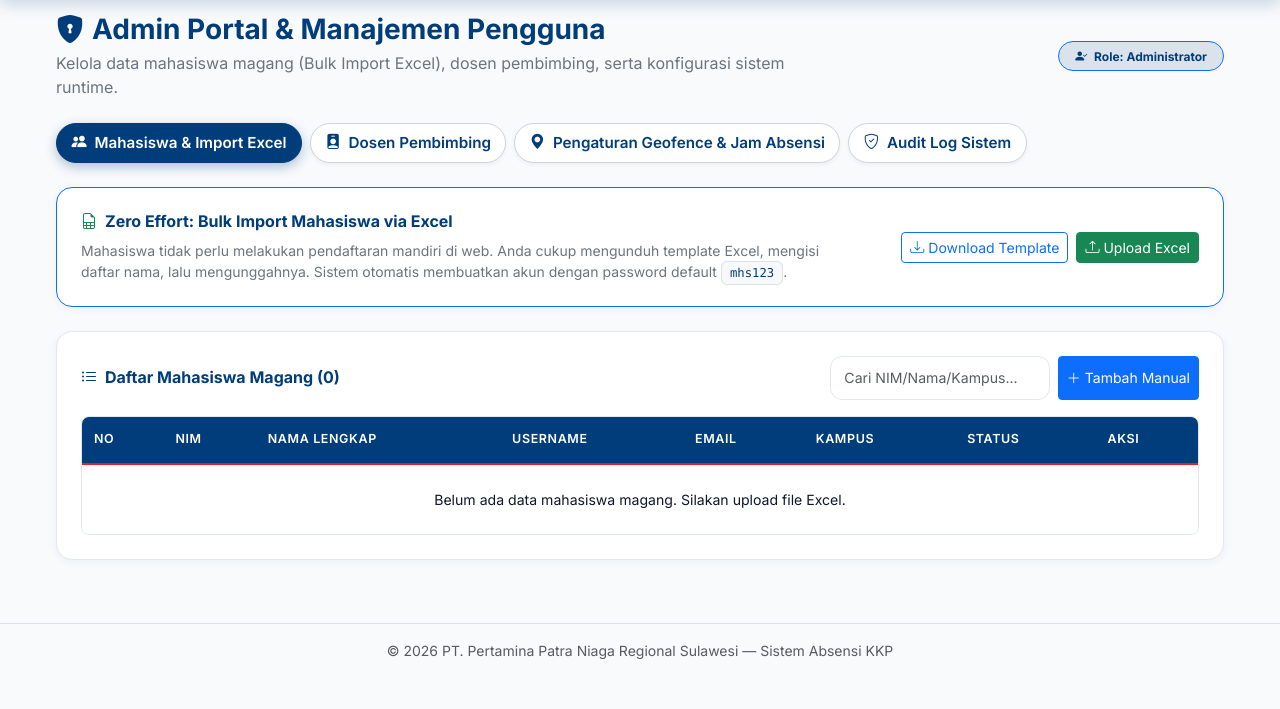
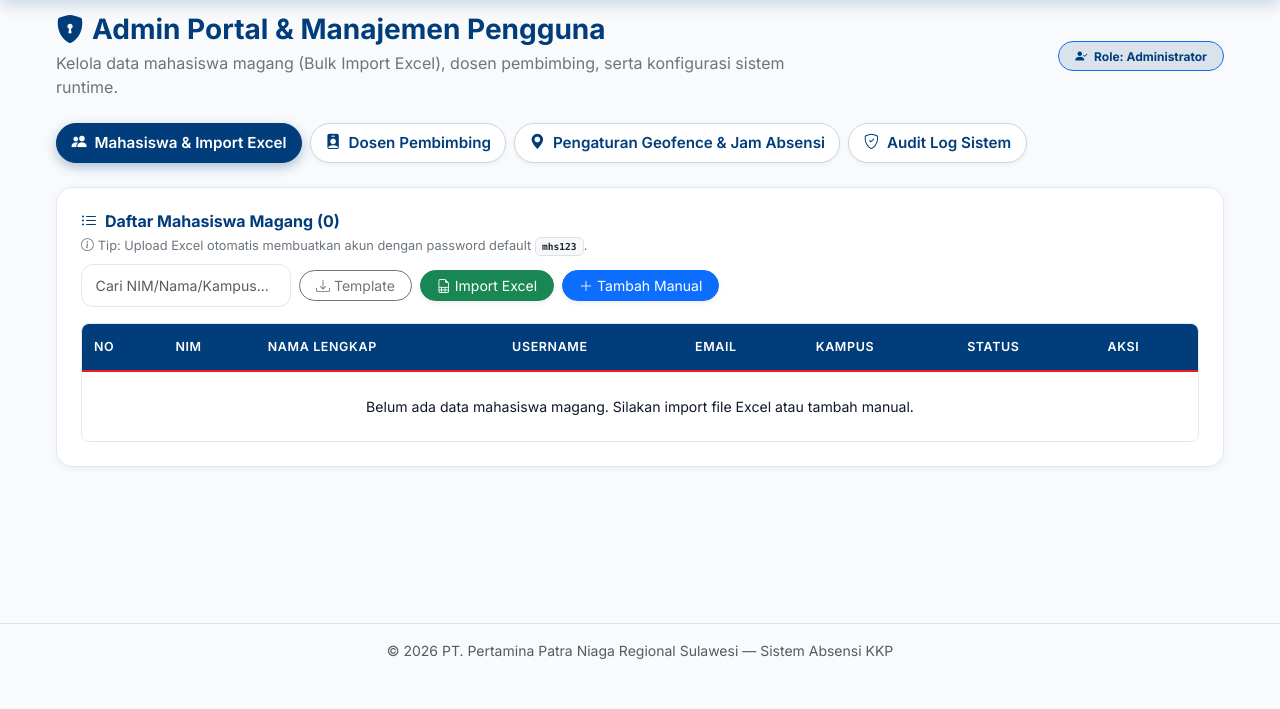
Before and after one commit to sphyyyy/absensi-kkp-pertamina, a Flask app: page /dashboard/ in a window 1280 px wide. Shown: the part 91-800 px from the top of the page. Run offline with Flask 3, Linux system fonts and the light colour scheme; a user stored in the database is signed in; tables that the repository leaves empty hold one stand-in row (values such as "Sample post"); some libraries are stand-ins or nearby versions.

Commit message:
UI simplification for admin portal: reduce visual clutter by integrating Excel controls into table header, replace bright username font tags with soft gray badges, and group table action buttons into clean pill ghost buttons

```diff
--- a/app/templates/dashboard/admin.html
+++ b/app/templates/dashboard/admin.html
@@ -49,40 +49,33 @@
 <div class="tab-content" id="adminTabsContent">
     <!-- TAB 1: MAHASISWA & IMPORT EXCEL -->
     <div class="tab-pane fade show active" id="tab-mahasiswa" role="tabpanel">
-        <div class="glass-card p-4 mb-4 border-primary">
-            <div class="row align-items-center g-3">
-                <div class="col-lg-8">
-                    <h6 class="fw-bold text-primary mb-2"><i class="bi bi-file-earmark-spreadsheet text-success me-2"></i>Zero Effort: Bulk Import Mahasiswa via Excel</h6>
-                    <p class="text-secondary small mb-0">
-                        Mahasiswa tidak perlu melakukan pendaftaran mandiri di web. Anda cukup mengunduh template Excel, mengisi daftar nama, lalu mengunggahnya. Sistem otomatis membuatkan akun dengan password default <code class="text-primary bg-light border px-2 py-1 rounded">mhs123</code>.
-                    </p>
-                </div>
-                <div class="col-lg-4 text-lg-end d-flex flex-wrap gap-2 justify-content-lg-end">
-                    <a href="{{ url_for('api.get_template_excel') }}" class="btn btn-outline-primary btn-sm">
-                        <i class="bi bi-download me-1"></i>Download Template
-                    </a>
-                    <button class="btn btn-success btn-sm" data-bs-toggle="modal" data-bs-target="#modalImportExcel">
-                        <i class="bi bi-upload me-1"></i>Upload Excel
-                    </button>
-                </div>
-            </div>
-        </div>
-
         <div class="glass-card p-4">
             <div class="d-flex flex-wrap justify-content-between align-items-center mb-3 gap-2">
-                <h6 class="fw-bold mb-0 text-primary">
-                    <i class="bi bi-list-ul me-2"></i>Daftar Mahasiswa Magang (<span id="mhsCount">{{ mahasiswa_list|length }}</span>)
-                </h6>
-                <div class="d-flex gap-2">
-                    <input type="text" id="searchMhs" class="form-control form-control-sm form-control-dark" placeholder="Cari NIM/Nama/Kampus..." style="width: 220px;">
-                    <button class="btn btn-primary btn-sm" data-bs-toggle="modal" data-bs-target="#modalAddUser" onclick="setupAddModal('mahasiswa')">
+                <div>
+                    <h6 class="fw-bold mb-1 text-primary d-flex align-items-center gap-2">
+                        <i class="bi bi-list-ul"></i>
+                        <span>Daftar Mahasiswa Magang (<span id="mhsCount">{{ mahasiswa_list|length }}</span>)</span>
+                    </h6>
+                    <small class="text-secondary d-block" style="font-size: 0.8rem;">
+                        <i class="bi bi-info-circle me-1"></i>Tip: Upload Excel otomatis membuatkan akun dengan password default <span class="badge bg-light text-dark border font-monospace">mhs123</span>.
+                    </small>
+                </div>
+                <div class="d-flex flex-wrap align-items-center gap-2">
+                    <input type="text" id="searchMhs" class="form-control form-control-sm form-control-dark" placeholder="Cari NIM/Nama/Kampus..." style="width: 210px;">
+                    <a href="{{ url_for('api.get_template_excel') }}" class="btn btn-outline-secondary btn-sm rounded-pill px-3" title="Download Template Excel">
+                        <i class="bi bi-download me-1"></i>Template
+                    </a>
+                    <button class="btn btn-success btn-sm rounded-pill px-3 shadow-sm" data-bs-toggle="modal" data-bs-target="#modalImportExcel">
+                        <i class="bi bi-file-earmark-spreadsheet me-1"></i>Import Excel
+                    </button>
+                    <button class="btn btn-primary btn-sm rounded-pill px-3 shadow-sm" data-bs-toggle="modal" data-bs-target="#modalAddUser" onclick="setupAddModal('mahasiswa')">
                         <i class="bi bi-plus-lg me-1"></i>Tambah Manual
                     </button>
                 </div>
             </div>
 
             <div class="table-responsive custom-table-scroll">
-                <table class="table table-dark-custom" id="tableMahasiswa">
+                <table class="table table-dark-custom align-middle" id="tableMahasiswa">
                     <thead>
                         <tr>
                             <th>No</th>
@@ -99,28 +92,28 @@
                         {% for m in mahasiswa_list %}
                         <tr id="user-row-{{ m.id }}">
                             <td>{{ loop.index }}</td>
-                            <td class="fw-bold text-info">{{ m.nim or '-' }}</td>
-                            <td>{{ m.full_name }}</td>
-                            <td><code>{{ m.username }}</code></td>
+                            <td class="fw-semibold text-dark">{{ m.nim or '-' }}</td>
+                            <td class="fw-medium">{{ m.full_name }}</td>
+                            <td><span class="badge bg-secondary-subtle text-dark font-monospace border px-2 py-1 fw-normal">{{ m.username }}</span></td>
                             <td>{{ m.email }}</td>
                             <td>{{ m.instansi or '-' }}</td>
                             <td>
-                                <span class="badge {{ 'bg-success-subtle text-success' if m.is_active else 'bg-danger-subtle text-danger' }}" id="status-badge-{{ m.id }}">
+                                <span class="badge {{ 'bg-success-subtle text-success border border-success border-opacity-25' if m.is_active else 'bg-danger-subtle text-danger border border-danger border-opacity-25' }}" id="status-badge-{{ m.id }}">
                                     {{ 'Aktif' if m.is_active else 'Nonaktif' }}
                                 </span>
                             </td>
                             <td>
-                                <div class="btn-group btn-group-sm">
-                                    <button class="btn btn-outline-primary" title="Edit Data Profil" onclick="openEditModal({{ m.id }}, 'mahasiswa', '{{ m.nim or '' }}', '{{ m.username }}', '{{ m.full_name }}', '{{ m.email }}', '{{ m.instansi or '' }}', '{{ m.phone or '' }}')">
+                                <div class="btn-group btn-group-sm shadow-sm rounded-pill overflow-hidden border border-secondary border-opacity-25 bg-white">
+                                    <button class="btn btn-light btn-sm text-primary px-2 border-end border-secondary border-opacity-10" title="Edit Data Profil" onclick="openEditModal({{ m.id }}, 'mahasiswa', '{{ m.nim or '' }}', '{{ m.username }}', '{{ m.full_name }}', '{{ m.email }}', '{{ m.instansi or '' }}', '{{ m.phone or '' }}')">
                                         <i class="bi bi-pencil-square"></i>
                                     </button>
-                                    <button class="btn btn-outline-warning" title="Reset Password ke mhs123" onclick="resetPassword({{ m.id }}, '{{ m.username }}', 'mhs123')">
+                                    <button class="btn btn-light btn-sm text-secondary px-2 border-end border-secondary border-opacity-10" title="Reset Password ke mhs123" onclick="resetPassword({{ m.id }}, '{{ m.username }}', 'mhs123')">
                                         <i class="bi bi-key"></i>
                                     </button>
-                                    <button class="btn btn-outline-info" title="Aktifkan/Nonaktifkan" onclick="toggleStatus({{ m.id }}, '{{ m.username }}')">
+                                    <button class="btn btn-light btn-sm text-secondary px-2 border-end border-secondary border-opacity-10" title="Aktifkan/Nonaktifkan" onclick="toggleStatus({{ m.id }}, '{{ m.username }}')">
                                         <i class="bi bi-power"></i>
                                     </button>
-                                    <button class="btn btn-outline-danger" title="Hapus Akun" onclick="deleteUser({{ m.id }}, '{{ m.username }}')">
+                                    <button class="btn btn-light btn-sm text-danger px-2" title="Hapus Akun" onclick="deleteUser({{ m.id }}, '{{ m.username }}')">
                                         <i class="bi bi-trash"></i>
                                     </button>
                                 </div>
@@ -128,7 +121,7 @@
                         </tr>
                         {% else %}
                         <tr>
-                            <td colspan="8" class="text-center text-secondary py-4">Belum ada data mahasiswa magang. Silakan upload file Excel.</td>
+                            <td colspan="8" class="text-center text-secondary py-4">Belum ada data mahasiswa magang. Silakan import file Excel atau tambah manual.</td>
                         </tr>
                         {% endfor %}
                     </tbody>
@@ -144,13 +137,13 @@
                 <h6 class="fw-bold mb-0 text-primary">
                     <i class="bi bi-person-badge me-2"></i>Daftar Dosen Pembimbing (<span id="dosenCount">{{ dosen_list|length }}</span>)
                 </h6>
-                <button class="btn btn-primary btn-sm" data-bs-toggle="modal" data-bs-target="#modalAddUser" onclick="setupAddModal('dosen')">
+                <button class="btn btn-primary btn-sm rounded-pill px-3 shadow-sm" data-bs-toggle="modal" data-bs-target="#modalAddUser" onclick="setupAddModal('dosen')">
                     <i class="bi bi-plus-lg me-1"></i>Tambah Dosen Baru
                 </button>
             </div>
 
             <div class="table-responsive custom-table-scroll">
-                <table class="table table-dark-custom">
+                <table class="table table-dark-custom align-middle">
                     <thead>
                         <tr>
                             <th>No</th>
@@ -166,27 +159,27 @@
                         {% for d in dosen_list %}
                         <tr id="user-row-{{ d.id }}">
                             <td>{{ loop.index }}</td>
-                            <td><code>{{ d.username }}</code></td>
-                            <td class="fw-bold">{{ d.full_name }}</td>
+                            <td><span class="badge bg-secondary-subtle text-dark font-monospace border px-2 py-1 fw-normal">{{ d.username }}</span></td>
+                            <td class="fw-medium">{{ d.full_name }}</td>
                             <td>{{ d.email }}</td>
                             <td>{{ d.phone or '-' }}</td>
                             <td>
-                                <span class="badge {{ 'bg-success-subtle text-success' if d.is_active else 'bg-danger-subtle text-danger' }}" id="status-badge-{{ d.id }}">
+                                <span class="badge {{ 'bg-success-subtle text-success border border-success border-opacity-25' if d.is_active else 'bg-danger-subtle text-danger border border-danger border-opacity-25' }}" id="status-badge-{{ d.id }}">
                                     {{ 'Aktif' if d.is_active else 'Nonaktif' }}
                                 </span>
                             </td>
                             <td>
-                                <div class="btn-group btn-group-sm">
-                                    <button class="btn btn-outline-primary" title="Edit Data Profil" onclick="openEditModal({{ d.id }}, 'dosen', '', '{{ d.username }}', '{{ d.full_name }}', '{{ d.email }}', '{{ d.instansi or '' }}', '{{ d.phone or '' }}')">
+                                <div class="btn-group btn-group-sm shadow-sm rounded-pill overflow-hidden border border-secondary border-opacity-25 bg-white">
+                                    <button class="btn btn-light btn-sm text-primary px-2 border-end border-secondary border-opacity-10" title="Edit Data Profil" onclick="openEditModal({{ d.id }}, 'dosen', '', '{{ d.username }}', '{{ d.full_name }}', '{{ d.email }}', '{{ d.instansi or '' }}', '{{ d.phone or '' }}')">
                                         <i class="bi bi-pencil-square"></i>
                                     </button>
-                                    <button class="btn btn-outline-warning" title="Reset Password ke dosen123" onclick="resetPassword({{ d.id }}, '{{ d.username }}', 'dosen123')">
+                                    <button class="btn btn-light btn-sm text-secondary px-2 border-end border-secondary border-opacity-10" title="Reset Password ke dosen123" onclick="resetPassword({{ d.id }}, '{{ d.username }}', 'dosen123')">
                                         <i class="bi bi-key"></i>
                                     </button>
-                                    <button class="btn btn-outline-info" title="Aktifkan/Nonaktifkan" onclick="toggleStatus({{ d.id }}, '{{ d.username }}')">
+                                    <button class="btn btn-light btn-sm text-secondary px-2 border-end border-secondary border-opacity-10" title="Aktifkan/Nonaktifkan" onclick="toggleStatus({{ d.id }}, '{{ d.username }}')">
                                         <i class="bi bi-power"></i>
                                     </button>
-                                    <button class="btn btn-outline-danger" title="Hapus Akun" onclick="deleteUser({{ d.id }}, '{{ d.username }}')">
+                                    <button class="btn btn-light btn-sm text-danger px-2" title="Hapus Akun" onclick="deleteUser({{ d.id }}, '{{ d.username }}')">
                                         <i class="bi bi-trash"></i>
                                     </button>
                                 </div>
```
